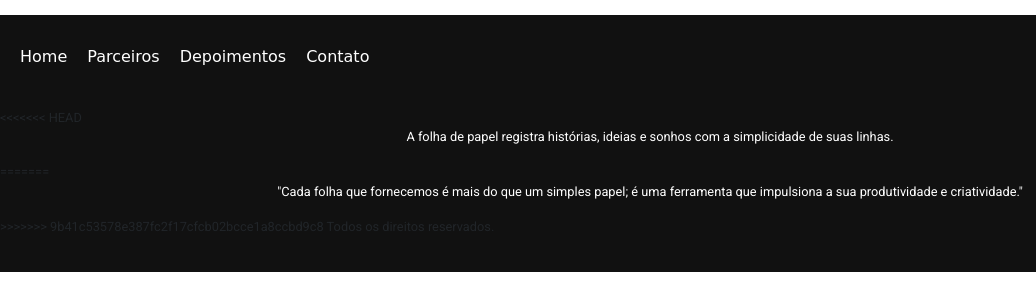
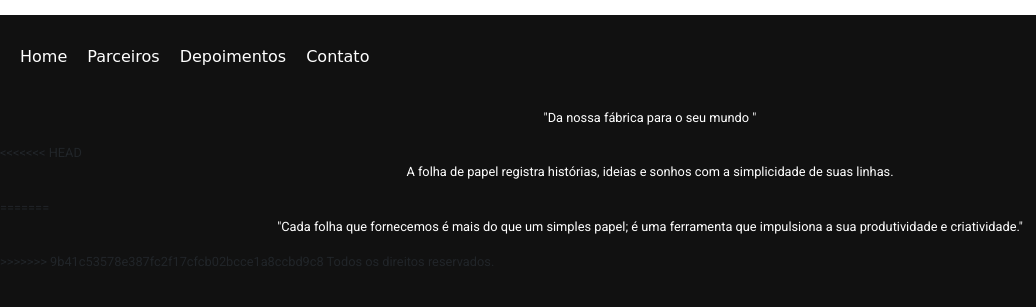
Before and after one commit to GuilheSSilva/EngSoft2, a plain HTML site: page DunderMifflin/index.html in a window 1280 px wide. Shown: the part 4669-4976 px from the top of the page, 0-1036 px from the left. Before the commit the page ends 4941 px from the top, so only its background shows below. Drawn offline with nearby package versions, Linux system fonts and the light colour scheme; a script that the page names is missing.

Commit message:
Adicionado tag <P> no footer
"Da nossa fábrica para o seu mundo

```diff
--- a/DunderMifflin/index.html
+++ b/DunderMifflin/index.html
@@ -216,11 +216,13 @@
 
             </div>
             <div class="footer-bottom">
+                <p>"Da nossa fábrica para o seu mundo "</p>
 <<<<<<< HEAD
                 <p>A folha de papel registra histórias, ideias e sonhos com a simplicidade de suas linhas.</p>
 =======
                 <p>"Cada folha que fornecemos é mais do que um simples papel; é uma ferramenta que impulsiona a sua produtividade e criatividade."</p>
 >>>>>>> 9b41c53578e387fc2f17cfcb02bcce1a8ccbd9c8
+
 
                     Todos os direitos reservados.
                 </p>
```
